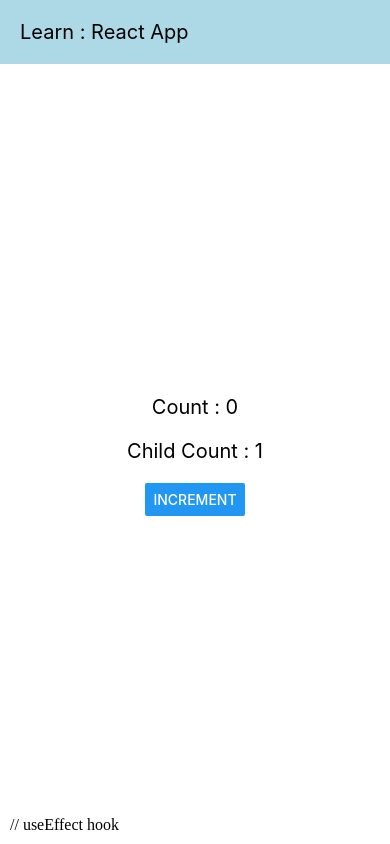
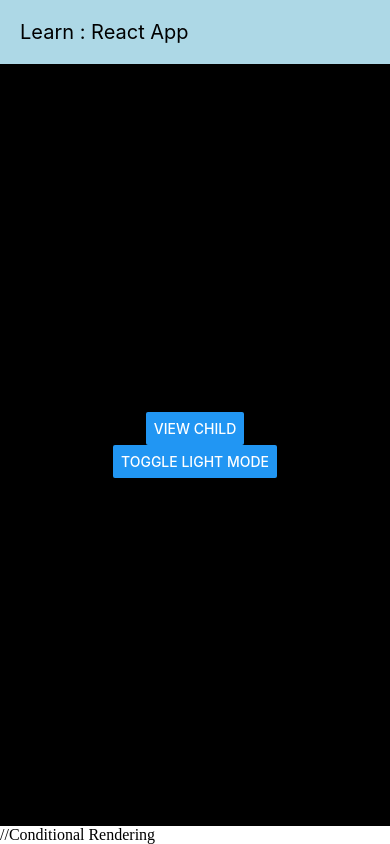
Before and after one commit to Synoize/learn-react-native-app, a React Native app: screen / in a window 390 px wide. Built offline with nearby package versions, Linux system fonts and the light colour scheme.

Commit message:
Conditional Rendering

```diff
--- a/App.jsx
+++ b/App.jsx
@@ -10,6 +10,7 @@ import SectionListApp from "./src/components/SectionList";
 import ClassComponent from "./src/components/ClassComponent";
 import UseStateHook from "./src/components/hooks/UseStateHook";
 import UseEffectHook from "./src/components/hooks/UseEffectHook";
+import ConditionalRendering from "./src/components/hooks/ConditionalRendering";
 
 const App = () => {
 
@@ -27,7 +28,9 @@ const App = () => {
 
         {/* Hooks */}
         {/* <UseStateHook/> // useState hook */}
-        <UseEffectHook/> // useEffect hook
+        {/* <UseEffectHook/> // useEffect hook */}
+
+        <ConditionalRendering/>  //Conditional Rendering
 
       </View>
     </View>
--- /dev/null
+++ b/src/components/hooks/ConditionalRendering.jsx
@@ -0,0 +1,59 @@
+import { useEffect, useState } from "react";
+import { Button, StyleSheet, Text, View } from "react-native";
+
+const ConditionalRendering = () => {
+    const [isDark, setIsDark] = useState(true);
+    const [isHide, setIsHide] = useState(true);
+
+    const backgroundColor = isDark ? 'black' : 'white';
+
+    return <View style={[styles.container, { backgroundColor: `${backgroundColor}` }]}>
+        <Button title={`${isHide ? "View child" : "Hide child"}`} onPress={() => {
+            setIsHide(!isHide)
+        }} />
+
+        {
+            !isHide ? <Child value={{ isDark, isHide }} /> : null
+        }
+
+        <Button title={`${isDark ? "Toggle Light Mode" : "Toggle Dark Mode"}`} onPress={() => `${isDark ? setIsDark(false) : setIsDark(true)}`} />
+    </View>
+}
+
+const Child = ({ value }) => {
+    const textColor = value.isDark ? 'white' : 'black';
+
+    let interval = setInterval(() => {
+        console.log("calling interval");
+    }, 1000)
+
+    useEffect(() => {
+        console.log("component get mount or dependency item state update");
+
+        return ()=>{
+            clearInterval(interval);
+            console.log("component get unmount or cleanup function");
+        }
+    }, [])
+
+    return <View>
+        <Text style={[styles.text, { color: `${textColor}` }]}>Lorem, ipsum dolor sit amet consectetur!</Text>
+        <Text style={[styles.text, { color: `${textColor}` }]}>Lorem, ipsum dolor sit amet consectetur!</Text>
+        <Text style={[styles.text, { color: `${textColor}` }]}>Lorem, ipsum dolor sit amet consectetur!</Text>
+        <Text style={[styles.text, { color: `${textColor}` }]}>Lorem, ipsum dolor sit amet consectetur!</Text>
+        <Text style={[styles.text, { color: `${textColor}` }]}>Lorem, ipsum dolor sit amet consectetur!</Text>
+
+    </View>
+}
+
+const styles = StyleSheet.create({
+    container: {
+        flex: 1, justifyContent: 'center', alignItems: 'center',
+    },
+    text: {
+        textAlign: 'center', marginVertical: 10, fontSize: 18
+    }
+})
+
+
+export default ConditionalRendering;
--- a/style.js
+++ b/style.js
@@ -4,6 +4,5 @@ export const extranalStyles = StyleSheet.create({
     box: {
         width: '100%',
         flex:1,
-        padding:10
     },
 })
```
Also changed, not shown: react-native.txt.
